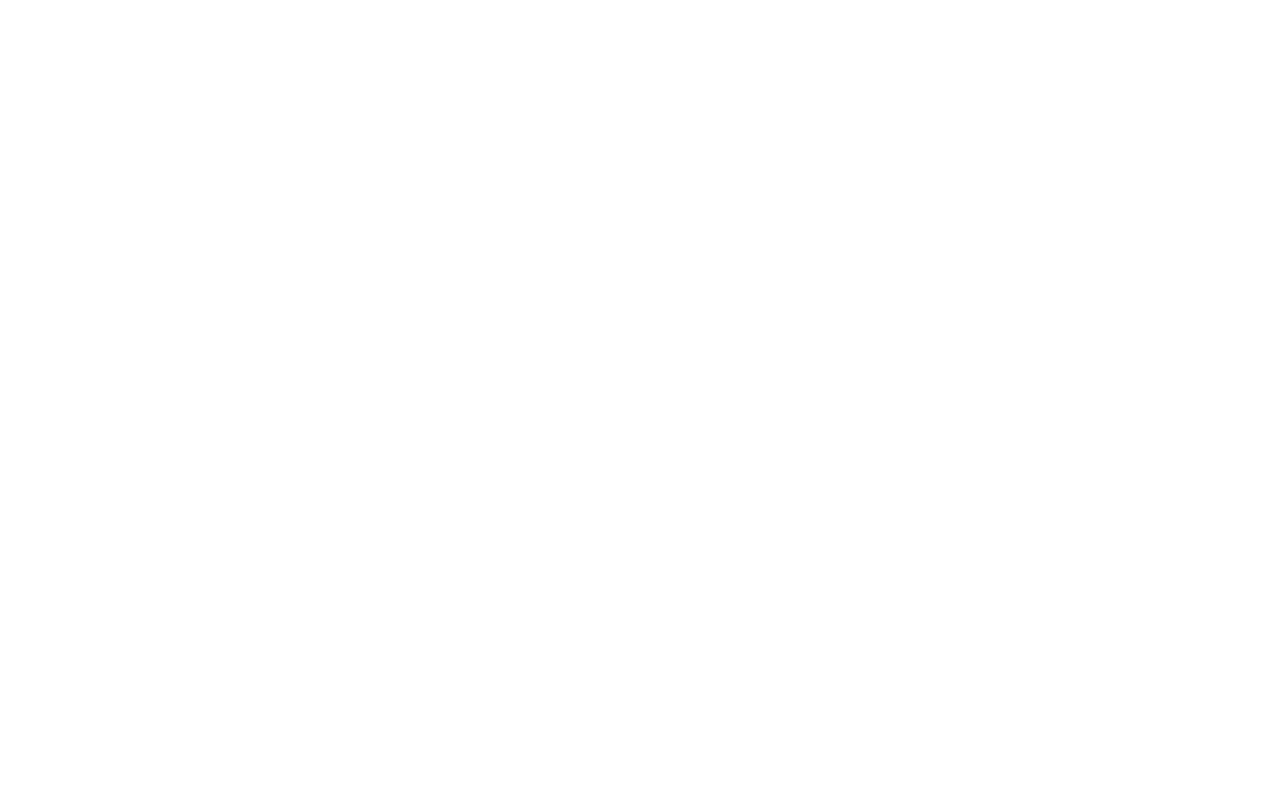
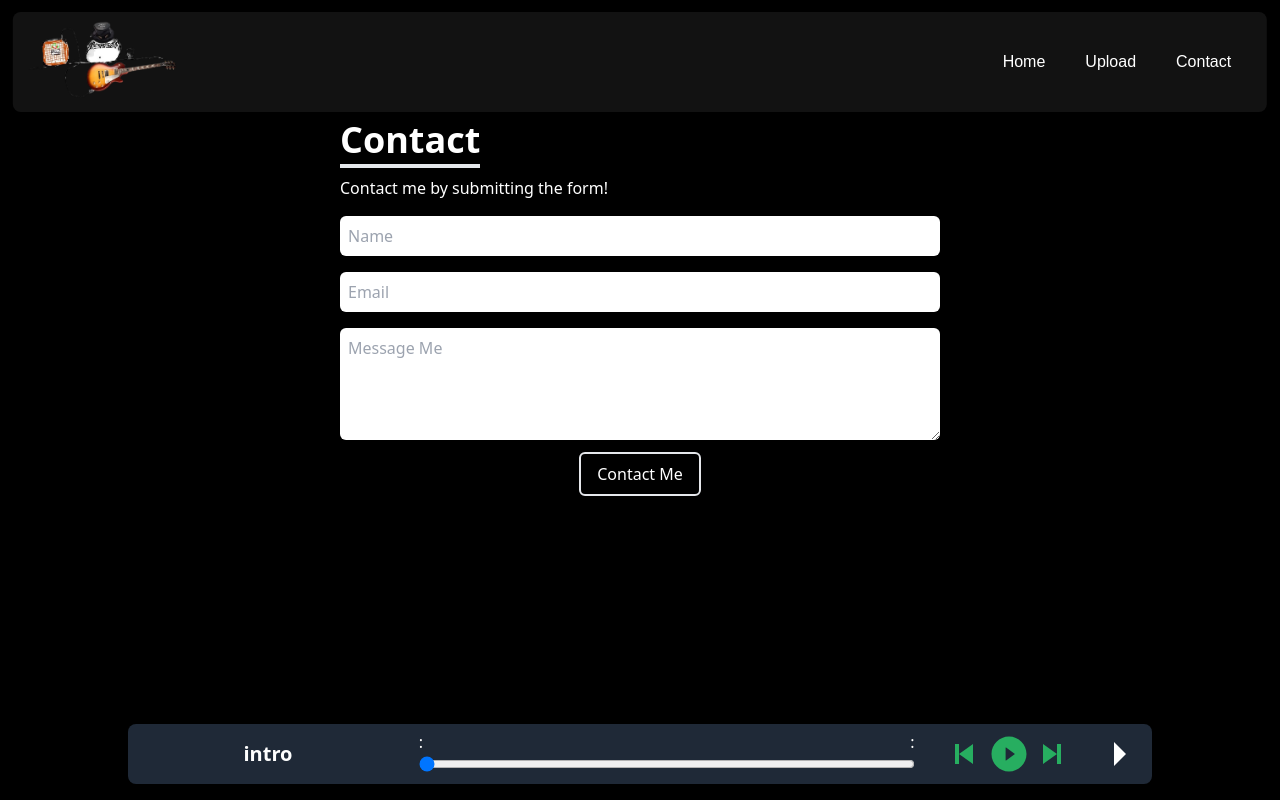
Before and after one commit to yangytjason2000/my-music, a React (Create React App) app: page /contact in a window 1280 px wide. Before the commit this address had no page. Built offline with nearby package versions, Linux system fonts and the light colour scheme; no server answers.

Commit message:
Create the expanded music player
Create the extended music player

```diff
--- a/src/App.js
+++ b/src/App.js
@@ -1,14 +1,20 @@
 import './App.css';
 import Navbar from './components/Navbar';
 import Home from './components/Home';
+import Contact from './components/ContactMe';
 import MusicPlayer from './components/MusicPlayer';
 import { Route, Routes } from "react-router-dom";
 
 function App() {
   return (
-    <Routes>
-      <Route path='/' element={<div><Navbar/><Home/><MusicPlayer/></div>}/>
-    </Routes>
+    <div>
+      <Navbar/>
+      <Routes>
+        <Route path='/' element={<Home/>}/>
+        <Route path='/contact' element={<Contact/>}/>
+      </Routes>
+      <MusicPlayer/>
+    </div>
   );
 }
 
--- /dev/null
+++ b/src/components/ContactMe.js
@@ -0,0 +1,35 @@
+const Contact = () => {
+    return (
+    <div className='w-full h-screen bg-black flex justify-center text-white items-start p-[120px]'>
+        <form method="POST"
+            action="https://getform.io/f/452ba602-ac4e-4018-976b-b68be7e600ff"
+            className='flex flex-col max-w-[600px] w-full'>
+            <div>
+                <p className="text-4xl font-bold inline border-b-4">Contact</p>
+                <p className="py-4">Contact me by submitting the form!</p>
+            </div>
+            <input className="p-2 rounded-md" type='text' placeholder="Name" name='name'/>
+            <input className="my-4 p-2 rounded-md" type='email' placeholder="Email" name='email'/>
+            <textarea className="p-2 rounded-md" name="message" rows="4" placeholder="Message Me"></textarea>
+            <button
+                className={`border-2
+                    hover:bg-blue-400
+                    hover:border-blue-400
+                    transition-colors
+                    duration-300
+                    mx-auto
+                    flex
+                    items-center
+                    px-4
+                    my-3
+                    py-2
+                    rounded-md
+                    text-white`}>
+                Contact Me
+            </button>
+        </form>
+    </div>
+    )
+}
+
+export default Contact;
--- a/src/components/MusicPlayer.js
+++ b/src/components/MusicPlayer.js
@@ -10,7 +10,8 @@
     const [isPlaying, setIsPlaying] = useState(false);
     const [play,{pause,duration,sound}] = useSound(data[0].source);
     const [currentIndex, setCurrIndex] = useState(0);
-    const [effect,setEffect] = useState(false);
+    const [shrink,setShrink] = useState(false);
+    const [expand,setExpand] = useState(false);
 
     const [time, setTime] = useState({
         min: "",
@@ -67,7 +68,11 @@
     }
 
     const handleShrink  = () => {
-        setEffect(effect=>!effect);
+        setShrink(shrink=>!shrink);
+    }
+
+    const handleExpand = () => {
+        setExpand(expand=>!expand);
     }
     const nextSong = () => {
         if (currentIndex+1>data.length-1){
@@ -89,16 +94,14 @@
     return (
         <div>
             <div className={`
-                ${effect ? 'translate-y-20' : ''}
+                ${expand ?
+                    'w-[50%] h-[95vh] fixed bottom-0 left-1/2 transform -translate-x-1/2' :
+                    'w-[80%] h-[60px] fixed bottom-0 left-1/2 transform -translate-x-1/2'}
+                ${shrink ? 'translate-y-20' : ''}
                 duration-300
-                fixed
-                bottom-0
                 rounded-lg
-                w-[80%]
-                h-[60px]
                 flex
                 justify-between
-                left-1/2 transform -translate-x-1/2
                 items-center
                 px-4
                 mb-4
@@ -107,7 +110,7 @@
                 }>
                 <div className="w-1/4 flex justify-center items-center">
                     <h2 className="font-bold text-xl cursor-pointer hover:border-b-2"
-                        onClick={()=>console.log('Todo')}>
+                        onClick={handleExpand}>
                             {data[currentIndex].name}
                     </h2>
                 </div>
@@ -158,8 +161,11 @@
                         </IconContext.Provider>
                     </button>
                 </div>
-                <div className="hidden md:flex">
-                    <button className="flex hover:rotate-90 duration-300" onClick={handleShrink}>
+                <div>
+                    <button className={`
+                        ${expand ? 'hidden' : 'flex'}
+                        hover:rotate-90
+                        duration-300`} onClick={handleShrink}>
                         <IconContext.Provider value={{size:"2em",color: "white"}}>
                             <GoTriangleRight/>
                         </IconContext.Provider>
@@ -168,12 +174,11 @@
             </div>
             {/* smaller music player */}
             <div className={`
-                hidden
-                md:flex
+                flex
                 fixed
                 top-[35%]
                 right-0
-                ${!effect ? 'translate-x-20' : ''}
+                ${!shrink ? 'translate-x-20' : ''}
                 duration-300`}>
                 <div className={`
                 w-[160px]
--- /dev/null
+++ b/src/components/MusicPlayerModal.js
@@ -0,0 +1,9 @@
+const MusicPlayerModal = () => {
+    return (
+        <div>
+
+        </div>
+    );
+}
+
+export default MusicPlayerModal;
--- a/src/components/Navbar.js
+++ b/src/components/Navbar.js
@@ -1,7 +1,7 @@
 import { useState } from 'react';
 import {FaBars, FaTimes} from 'react-icons/fa';
 import logo from '../assets/logo2.png'
-
+import { Link } from 'react-router-dom';
 const Navbar = () => {
     const [navVisible,setNavVisible] = useState(false);
     const handleClick = () => {
@@ -34,15 +34,19 @@
             </div>
             {/* menu */}
             <ul className='hidden md:flex font-poppins'>
+                <Link to='/'>
                     <li className='cursor-pointer px-5'>
                         Home
                     </li>
+                </Link>
                 <li className='cursor-pointer px-5'>
                     Upload
                 </li>
+                <Link to='/contact'>
                     <li className='cursor-pointer px-5'>
                         Contact
                     </li>
+                </Link>
             </ul>
             {/* hamburger */}
             <div onClick={handleClick} className='md:hidden z-10'>
```
Lines whose indentation alone changed are shown as unchanged.
